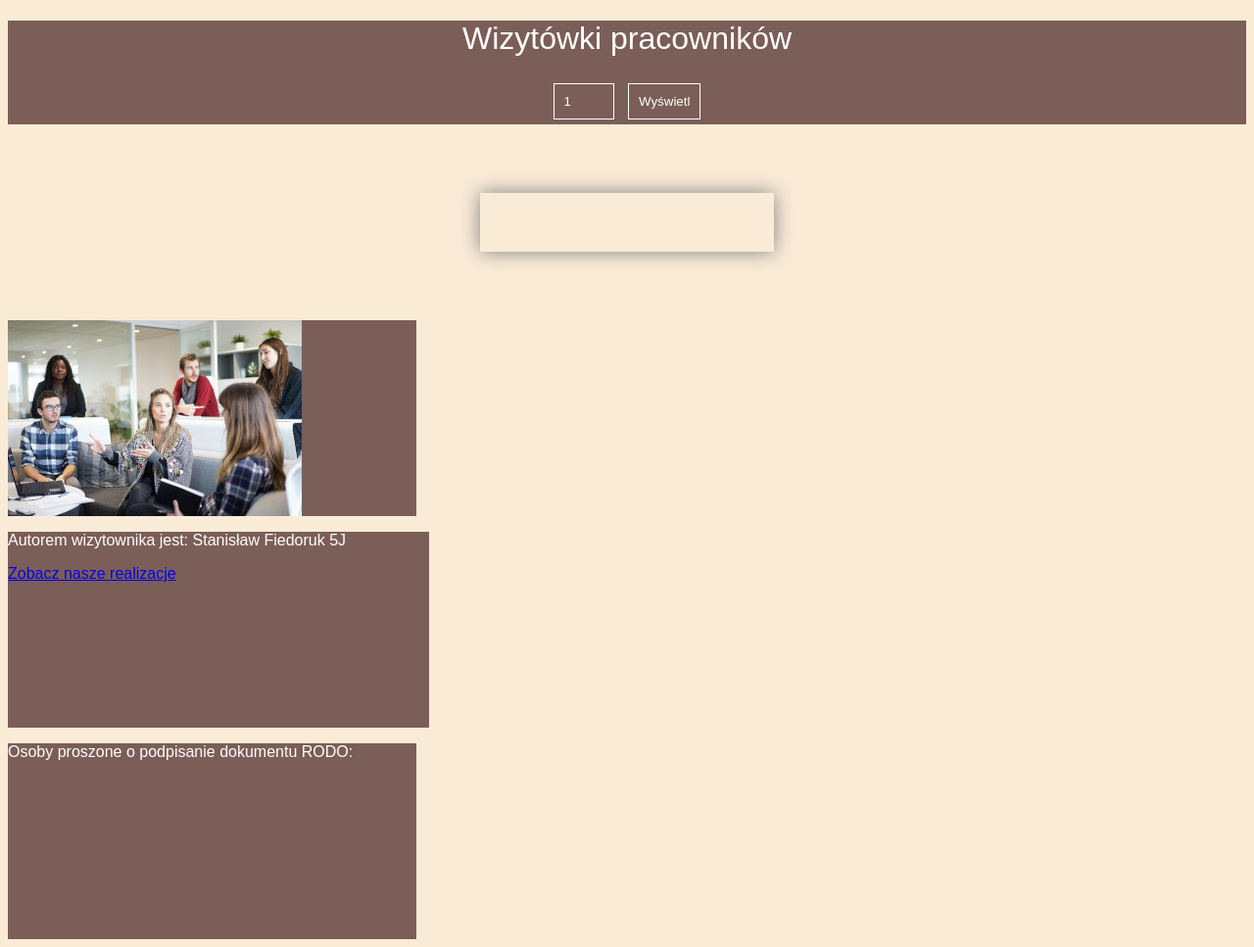
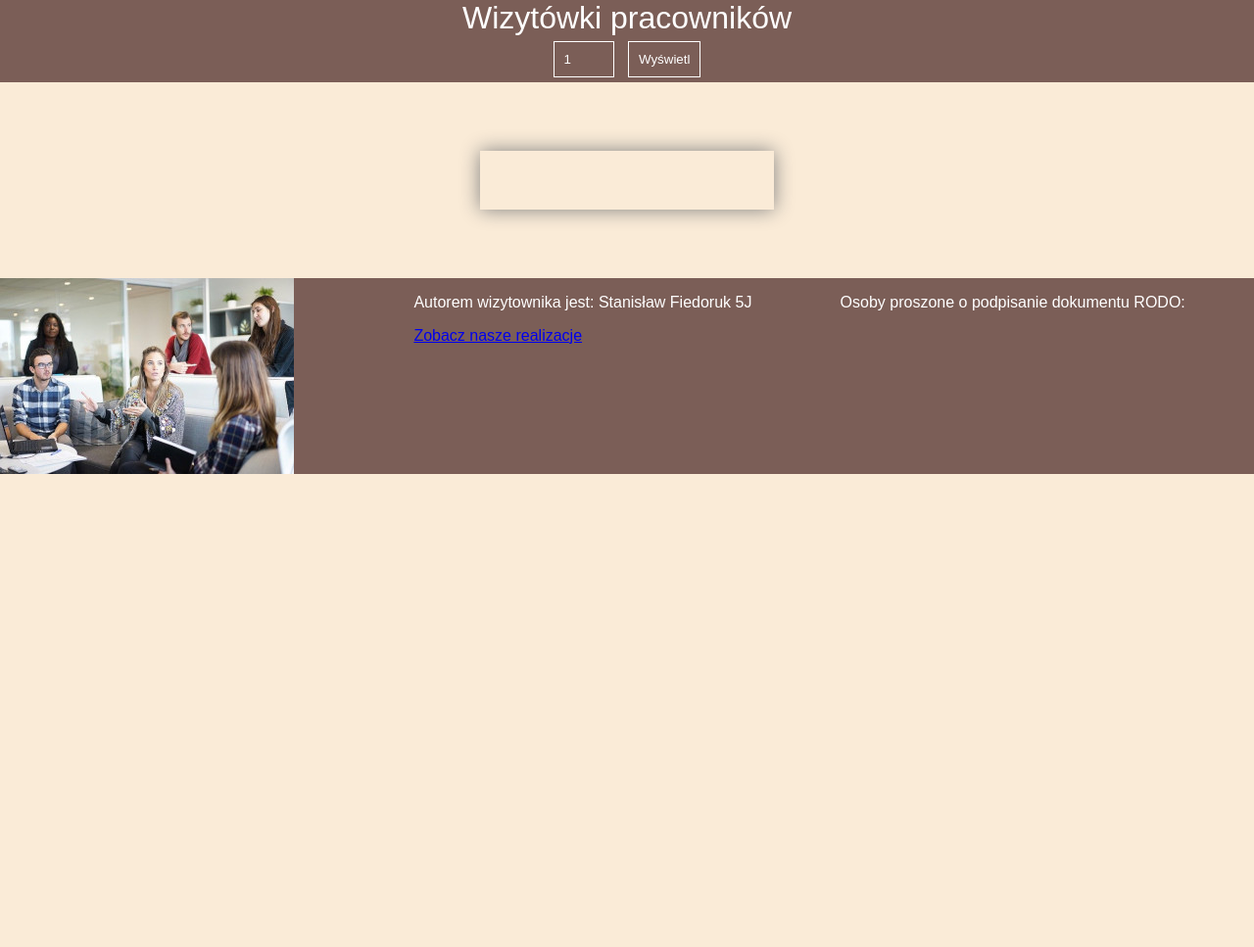
Before and after one commit to Fiedoor/arkusz-wizytownik, a PHP site: page / in a window 1280 px wide. Shown: the whole page at 98% size. After the commit the page ends 484 px from the top, so only its background shows below. Run offline with PHP 8.4, Linux system fonts and the light colour scheme.

Commit message:
Jevbać css

```diff
--- a/styl4.css
+++ b/styl4.css
@@ -1,6 +1,10 @@
 html {
     font-family: Arial, Helvetica, sans-serif;
     background-color: antiquewhite;
+}
+
+body {
+    margin: 0;
 }
 
 header {
@@ -40,6 +44,7 @@
 
 h1 {
     font-weight: 300;
+    margin: 0;
 }
 
 input,
@@ -55,3 +60,8 @@
     background-color: white;
     color: #7B5E57;
 }
+
+footer {
+    display: flex;
+    flex-direction: row;
+}
```
